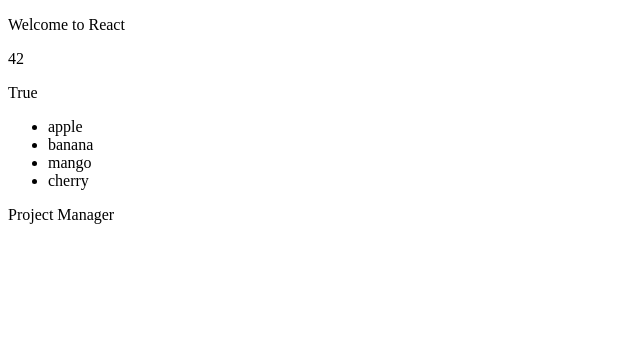
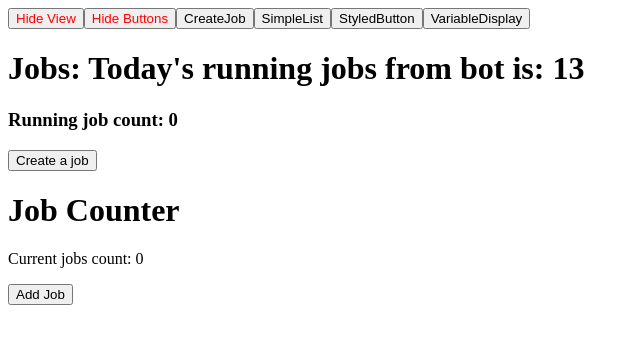
Before and after one commit to Upepetch/react-sample-repo, a React (Create React App) app: page / in a window 1280 px wide. Shown: the top 344 px of the page, without its empty margins (0-640 px from the left). Built offline with nearby package versions, Linux system fonts and the light colour scheme.

Commit message:
Add new components and update App, SimpleList, and index

```diff
--- a/src/App.js
+++ b/src/App.js
@@ -1,30 +1,57 @@
-import React from "react";
+import React, { useState } from "react";
 
-// import SimpleList from "./SimpleList"; // Bonus
+// Set multi-level switching rendering
 
+import SimpleList from "./SimpleList"; // Bonus
+import StyledButton from "./StyledButton";
+import CreateJob from "./CreateJob";
 import VariableDisplay from "./VariableDisplay";
+import JobCounter from "./JobCounter";
 
 
-function App() {
+const App = () => {
+
+  const [view, setView] = useState('job');
+  const [showView, setShowView] = useState(true);
+  const [showButtons, setShowButtons] = useState(true);
+
+  const arrayVar = ["apple", "banana", "mango", "cherry"];
+
+  return (
+    <div>
+        <button style={{color: 'red', textAlign: 'center'}} onClick={() => setShowView(prev => !prev)}>
+            {showView ? 'Hide View' : 'Show View'}
+         </button>
+
+           <button style={{color: 'red', textAlign: 'center'}}  onClick={() => setShowButtons(prev => !prev)}>
+             {showButtons ? 'Hide Buttons' : 'Show Buttons'}
+         </button>
+
+       {showButtons && (
+          <>
+            <button onClick={() => setView('job')}>CreateJob</button>
+            <button onClick={() => setView('list')}>SimpleList</button>
+            <button onClick={() => setView('button')}>StyledButton</button>
+            <button onClick={() => setView('variable')}>VariableDisplay</button>
+          </>
+       )}
+
+       {showView && (
+          <>
+            {view === 'job' && <CreateJob />}
+            {view === 'list' && <SimpleList items={arrayVar} />}
+            {view === 'button' && <StyledButton />}
+            {view === 'variable' && <VariableDisplay />}
+          </>
+        )}
+        <JobCounter />
+    </div>
+  )
+}
+
   //const object1 = {empID: 'Emp123', emdept: 'IT'};
 
   // const arrayVar = ["apple", "banana", "mango", "cherry"]; // Bonus
-
-
-  return (
-    <div>
-       {/* Employee department: {object1.emdept} */}
-
-       <VariableDisplay/>
-
-       {/* <SimpleList items={arrayVar}/> //   Bonus     */}
-    </div>
-
-
-  )
-
-}
-
 
 
 export default App;
--- /dev/null
+++ b/src/CreateJob.js
@@ -0,0 +1,34 @@
+import React from 'react'
+
+const CreateJob = () => {
+      const jobCount = 13;
+      let jobCounter = 0;
+
+      function handleClickEvent() {
+
+          jobCounter++
+          console.log(`Run job: ${jobCounter}`);
+
+        }
+
+        const countJob = () => {
+          if (jobCount === 0) {
+            return "'No jobs to schedule today!!!";
+          }
+
+          else {
+            return  `Today's running jobs from bot is: ${jobCount}`;
+        }   //   return jobCount === 0 ? 'No jobs to schedule today!!!' : `Today's running jobs from bot is ${jobCount}`
+      }
+
+  return (
+      <div>
+        <h1>Jobs: {countJob()}</h1>
+        <h3>Running job count: {jobCounter}</h3>
+        <button onClick={handleClickEvent} className='dfsdfs' value = 'Create job'>Create a job</button>
+      </div>
+  );
+}
+
+
+export default CreateJob;
--- /dev/null
+++ b/src/JobCounter.js
@@ -0,0 +1,26 @@
+import React, { useState } from 'react'
+
+const JobCounter = () => {
+                      // let jobCount = 0; - for exercise demo purposes
+
+    const [jobCount, setJobCount] = useState(0); // React's useState hook
+
+    const handleAddJob = () => {
+                    // jobCount++ - for demo purposes
+                   // console.log('New job count:');
+
+    setJobCount (prev => prev + 1); // Increment in React JS
+
+   }
+
+  return (
+    <div>
+        <h1>Job Counter</h1>
+        <p>Current jobs count: {jobCount}</p>
+        <button onClick={handleAddJob} value='Add job'>Add Job</button>
+    </div>
+  );
+}
+
+
+export default JobCounter;
--- a/src/SimpleList.js
+++ b/src/SimpleList.js
@@ -1,10 +1,11 @@
 import React from "react";
 
 // simple list component
-function SimpleList({items}) {
+function SimpleList ({items = [] }) {
     return(
         <ul>
-           {items.map((item, i) => ( <li key={i}>{item}</li>
+           {items.map((item, i) => (
+            <li key={i}>{item}</li>
 
           ))}
         </ul>
--- /dev/null
+++ b/src/StyledButton.js
@@ -0,0 +1,13 @@
+
+import React from "react"
+
+const StyledButton = () => {
+  return (
+    <div>
+      <h1 style={{color: 'purple', textAlign: 'center'}}>Styled Button</h1>
+      <button style={{color: 'red', textAlign: 'center'}} value='React button'>React Button</button>
+    </div>
+  )
+}
+
+export default StyledButton;
--- a/src/index.js
+++ b/src/index.js
@@ -1,12 +1,12 @@
 import React from 'react';
 import ReactDOM from 'react-dom/client';
+import reportWebVitals from './reportWebVitals';
 import App from './App';
-import reportWebVitals from './reportWebVitals';
-
 const root = ReactDOM.createRoot(document.getElementById('root'));
 root.render(
   <React.StrictMode>
     <App />
+
   </React.StrictMode>
 );
 
```
Also changed, not shown: Merge-confilt-message.txt (added).
